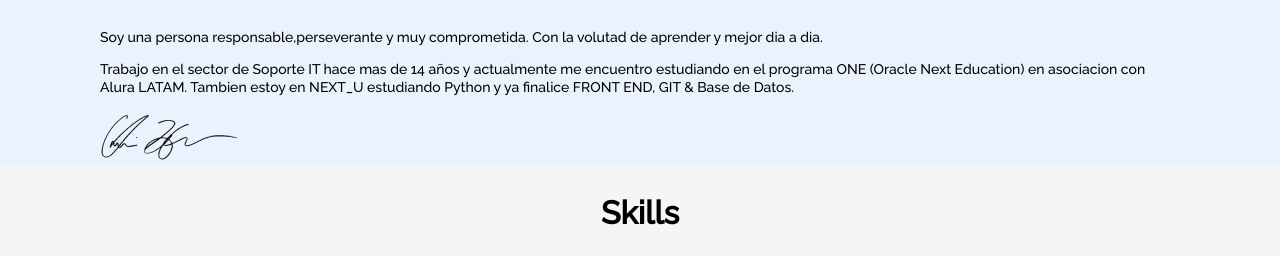
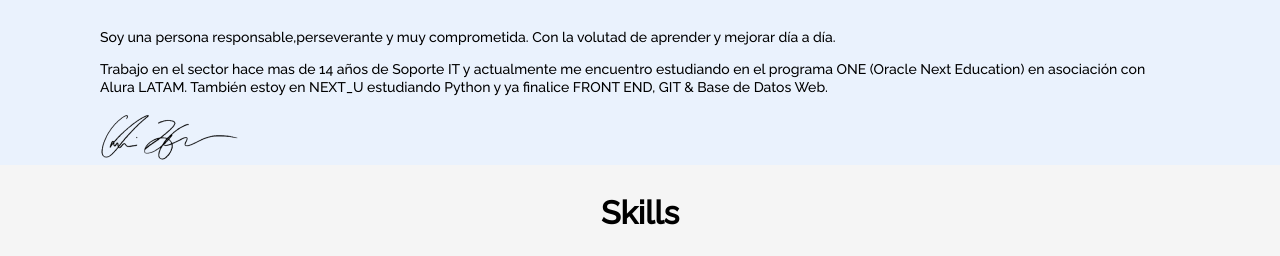
Before and after one commit to sebiarg2022/ChallengeONE-Front-End-01-Porfolio, a plain HTML site: page index.html in a window 1280 px wide. Shown: the part 544-800 px from the top of the page. Drawn offline with Linux system fonts and the light colour scheme.

Commit message:
Repositorio01_Porfolio_1ra_modificacion

```diff
--- a/index.html
+++ b/index.html
@@ -65,10 +65,10 @@
             <div class="about__container">
                 <h3 class="about__title">Sobre mi</h3>
                 <p class="about__paragraph">Soy una persona responsable,perseverante y muy comprometida. Con la volutad
-                    de aprender y mejor dia a dia. </p>
-                <p class="about__paragraph">Trabajo en el sector de Soporte IT hace mas de 14 años y actualmente me
-                    encuentro estudiando en el programa ONE (Oracle Next Education) en asociacion con Alura LATAM.
-                    Tambien estoy en NEXT_U estudiando Python y ya finalice FRONT END, GIT & Base de Datos.
+                    de aprender y mejorar día a día. </p>
+                <p class="about__paragraph">Trabajo en el sector hace mas de 14 años de Soporte IT y actualmente me
+                    encuentro estudiando en el programa ONE (Oracle Next Education) en asociación con Alura LATAM.
+                    También estoy en NEXT_U estudiando Python y ya finalice FRONT END, GIT & Base de Datos Web.
                 </p>
                 <!-- Si quieres, pon tú firma acá! -->
                 <img src="assets\signature.png">
```
